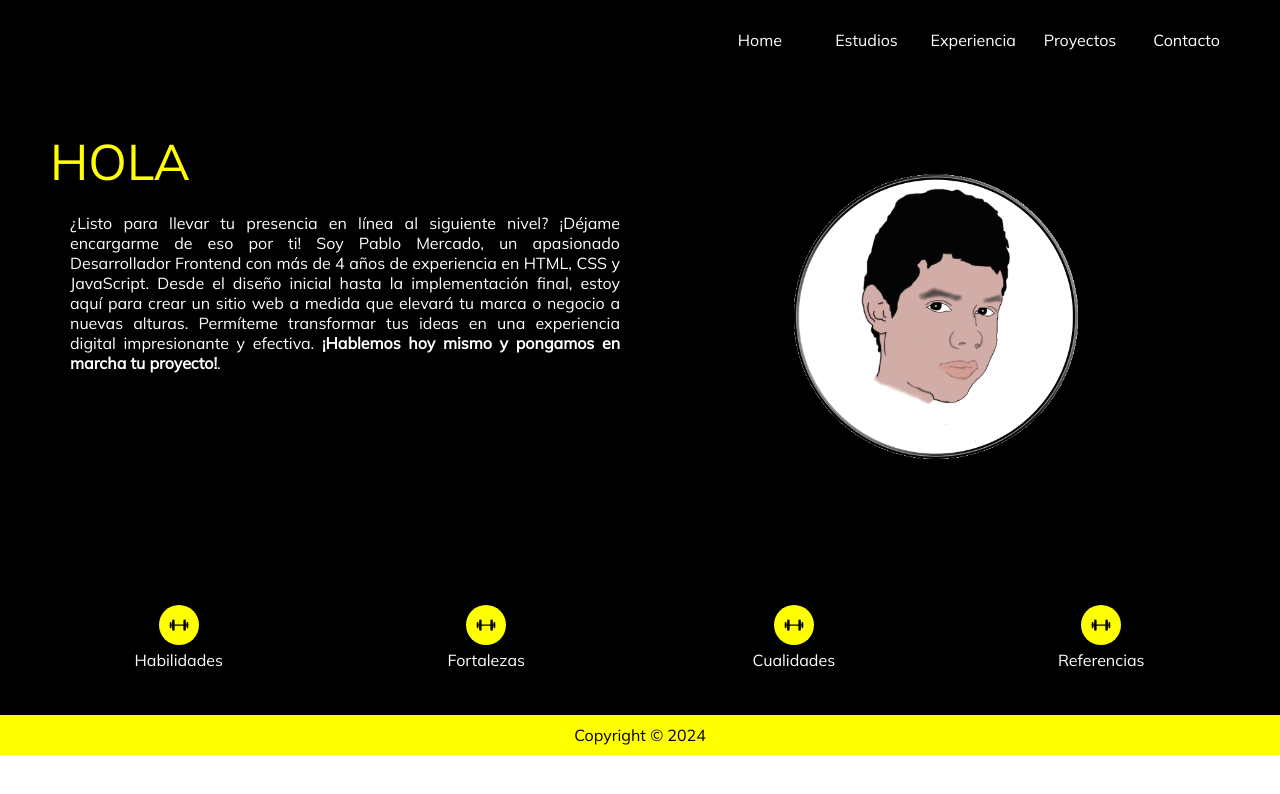
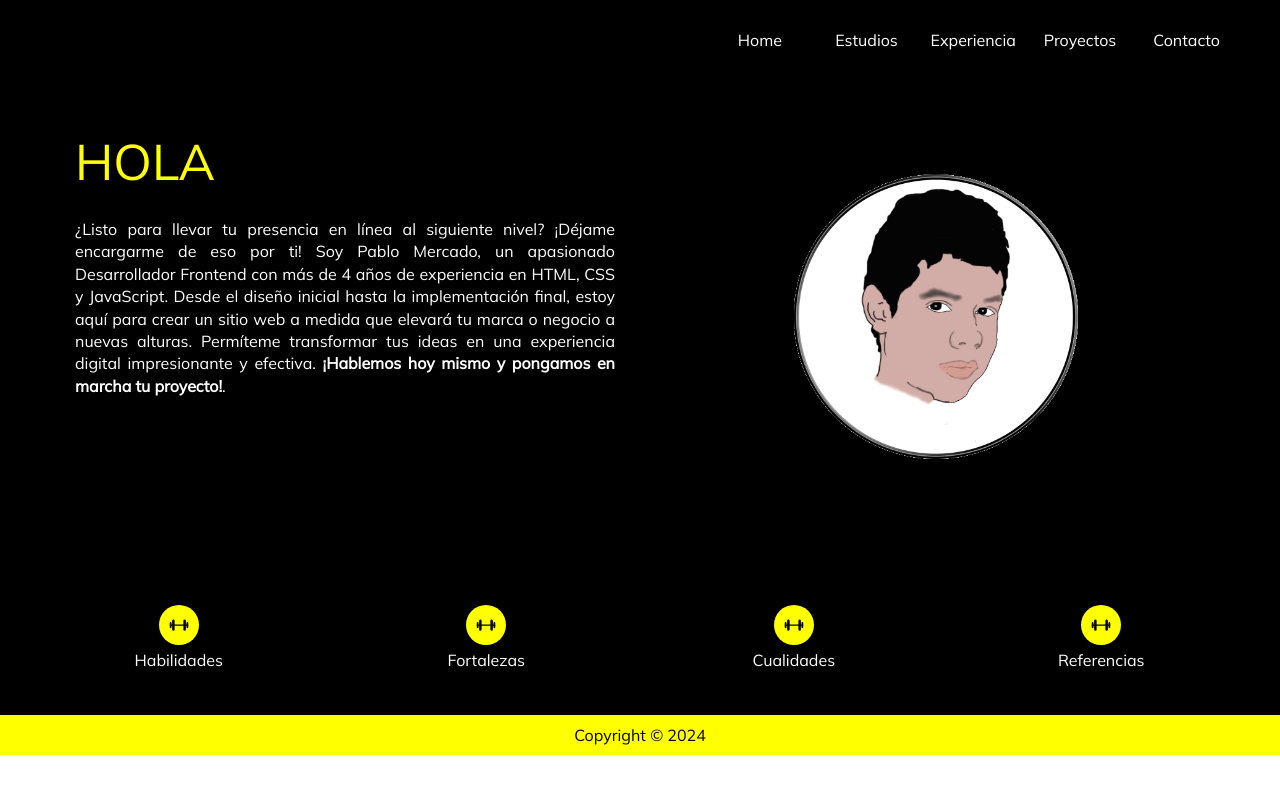
Before and after one commit to Pablo497/portfolio, a plain HTML site: page index.html in a window 1280 px wide. Drawn offline with Linux system fonts and the light colour scheme.

Commit message:
Update index.html

```diff
--- a/index.html
+++ b/index.html
@@ -28,8 +28,8 @@
 
 	<main class="main_section">
 		<div>
-			<span class="main_section_welcome"> HOLA</span>
-			<p style="color: #fff; text-align: justify; padding:20px;"> ¿Listo para llevar tu presencia en línea al siguiente nivel? ¡Déjame encargarme de eso por ti! Soy Pablo Mercado, un apasionado Desarrollador Frontend con más de 4 años de experiencia en HTML, CSS y JavaScript. Desde el diseño inicial hasta la implementación final, estoy aquí para crear un sitio web a medida que elevará tu marca o negocio a nuevas alturas. Permíteme transformar tus ideas en una experiencia digital impresionante y efectiva.  <strong>¡Hablemos hoy mismo y pongamos en marcha tu proyecto!</strong>. </p>
+			<span class="main_section_welcome" style="padding: 0 25px;"> HOLA</span>
+			<p style="color: #fff; text-align: justify; padding:25px; line-height:1.4;"> ¿Listo para llevar tu presencia en línea al siguiente nivel? ¡Déjame encargarme de eso por ti! Soy Pablo Mercado, un apasionado Desarrollador Frontend con más de 4 años de experiencia en HTML, CSS y JavaScript. Desde el diseño inicial hasta la implementación final, estoy aquí para crear un sitio web a medida que elevará tu marca o negocio a nuevas alturas. Permíteme transformar tus ideas en una experiencia digital impresionante y efectiva.  <strong>¡Hablemos hoy mismo y pongamos en marcha tu proyecto!</strong>. </p>
 		</div>
 		<div style="display: grid; justify-items: center;">
 			<img src="car.png" alt="Imagen" style="width:400px;">
```
